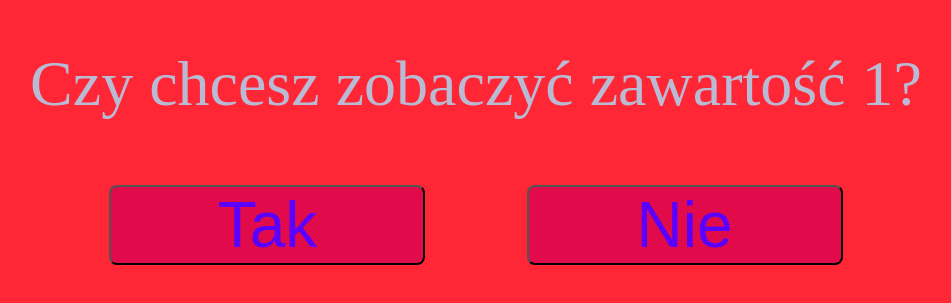
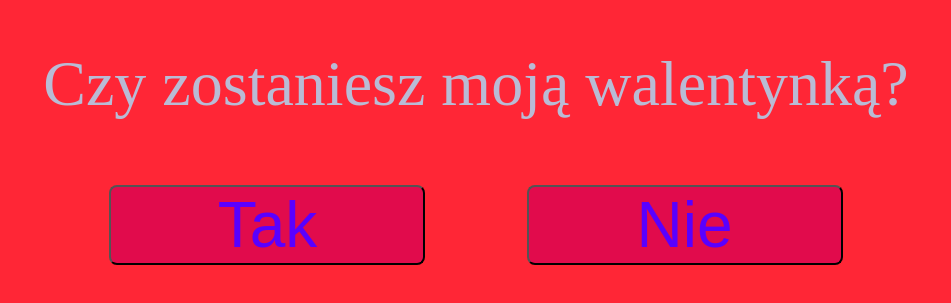
Before and after one commit to tasoka2137/natalka, a plain HTML site: page walentynki/index.html in a window 1280 px wide. Shown: the part 143-446 px from the top of the page, without its empty margins (164-1115 px from the left). Drawn offline with Linux system fonts and the light colour scheme.

Commit message:
Update index.html

```diff
--- a/walentynki/index.html
+++ b/walentynki/index.html
@@ -9,7 +9,7 @@
 </head>
 <body>
     <div id="question">
-        <center><p class="pyt">Czy chcesz zobaczyć zawartość 1?</p></center>
+        <center><p class="pyt">Czy zostaniesz moją walentynką?</p></center>
         <div id="butopa">
         <button class="button" onclick="showContent(1)">Tak</button>
         <button class="button" onclick="showContent(0)">Nie</button>
```
